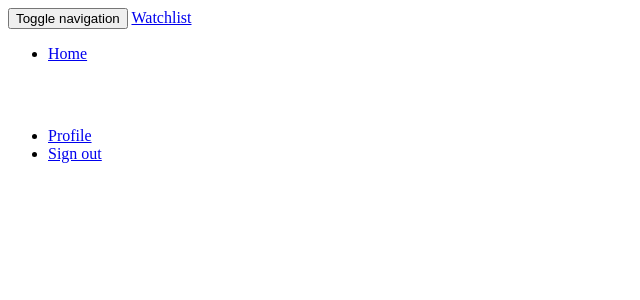
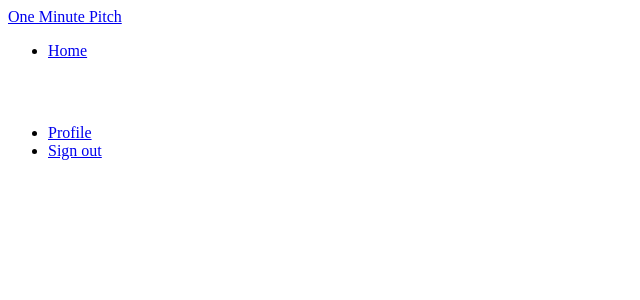
Before and after one commit to EmmanuelMuchiri/blog, a Flask app: template app/templates/navbar.html in a window 1280 px wide. Shown: the top 300 px of the page, without its empty margins (0-640 px from the left). Run offline with Flask 2, Linux system fonts and the light colour scheme; the template is opened without the code that fills it, so the values that code supplies are empty; the visitor is signed in with stand-in values (Sample User, id 1); data comes from the database, SQL or seed files in the repository; some libraries are stand-ins or nearby versions.

Commit message:
changed my navbar

```diff
--- a/app/templates/navbar.html
+++ b/app/templates/navbar.html
@@ -1,27 +1,23 @@
 <div class="navbar navbar-inverse" role="navigation">
     <div class="container-fluid">
         <div class="navbar-header">
-            <button type="button" class="navbar-toggle" data-toggle="collapse" data-target=".navbar-collapse">
-              <span class="sr-only">Toggle navigation</span>
-              <span class="icon-bar"></span>
-              <span class="icon-bar"></span>
-              <span class="icon-bar"></span>
-            </button>
-            <a class="navbar-brand" href="/"> Watchlist </a>
+            <a class="navbar-brand" href="/"> One Minute Pitch </a>
         </div>
         <div class="navbar-collapse collapse">
             <ul class="nav navbar-nav">
                 <li><a href="/">Home</a></li>
-        </div>
+            </ul>
             <ul class="nav navbar-nav navbar-right">
                 {% if current_user.is_authenticated %}
                 <li style="color:white;padding:15px;">{{current_user.username}}</li>
                 <li><a href="{{url_for('main.profile',uname=current_user.username)}}">Profile</a></li>
                 <li><a href="{{url_for('auth.logout')}}">Sign out</a></li>
                 {% else %}
+                <li><a href="{{url_for('auth.register')}}">Register</a></li>
+                <li class="divider"></li>
                 <li><a href="{{url_for('auth.login')}}">Sign in</a></li>
-            {%endif%}
+                {% endif %}
             </ul>
-
         </div>
     </div>
+</div>
```
Lines whose indentation alone changed are shown as unchanged.
